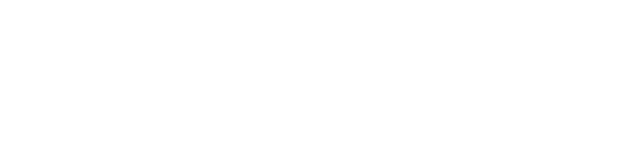
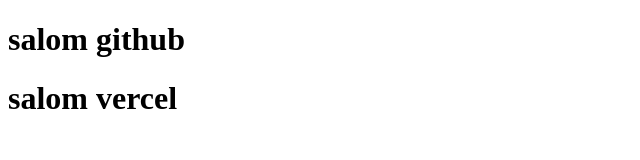
Before and after one commit to sobitjonsaidov251/loyiha, a plain HTML site: page index.html in a window 1280 px wide. Shown: the whole page, without its empty margins (0-640 px from the left). Drawn offline with Linux system fonts and the light colour scheme.

Commit message:
yani o'zgarish

```diff
--- a/index.html
+++ b/index.html
@@ -6,6 +6,7 @@
     <title>Document</title>
 </head>
 <body>
-
+    <h1>salom github</h1>
+    <h1>salom vercel</h1>
 </body>
 </html>
```
